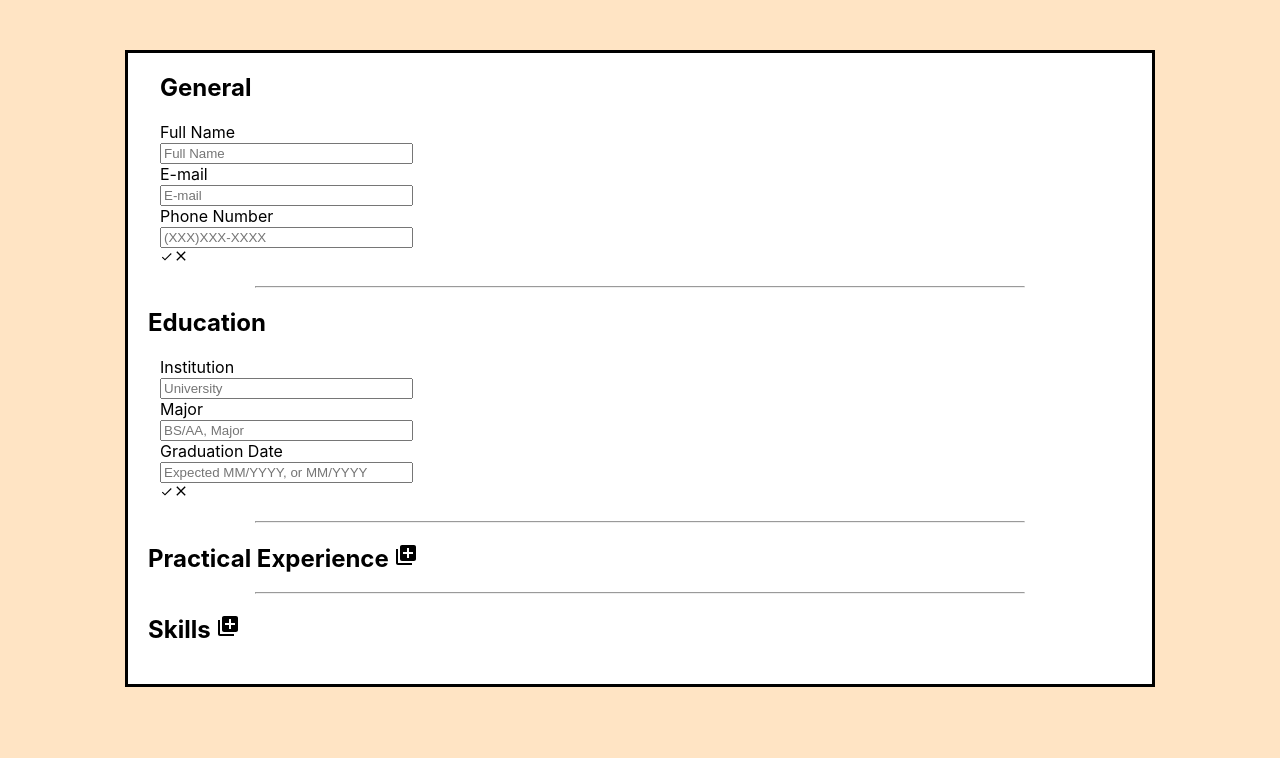
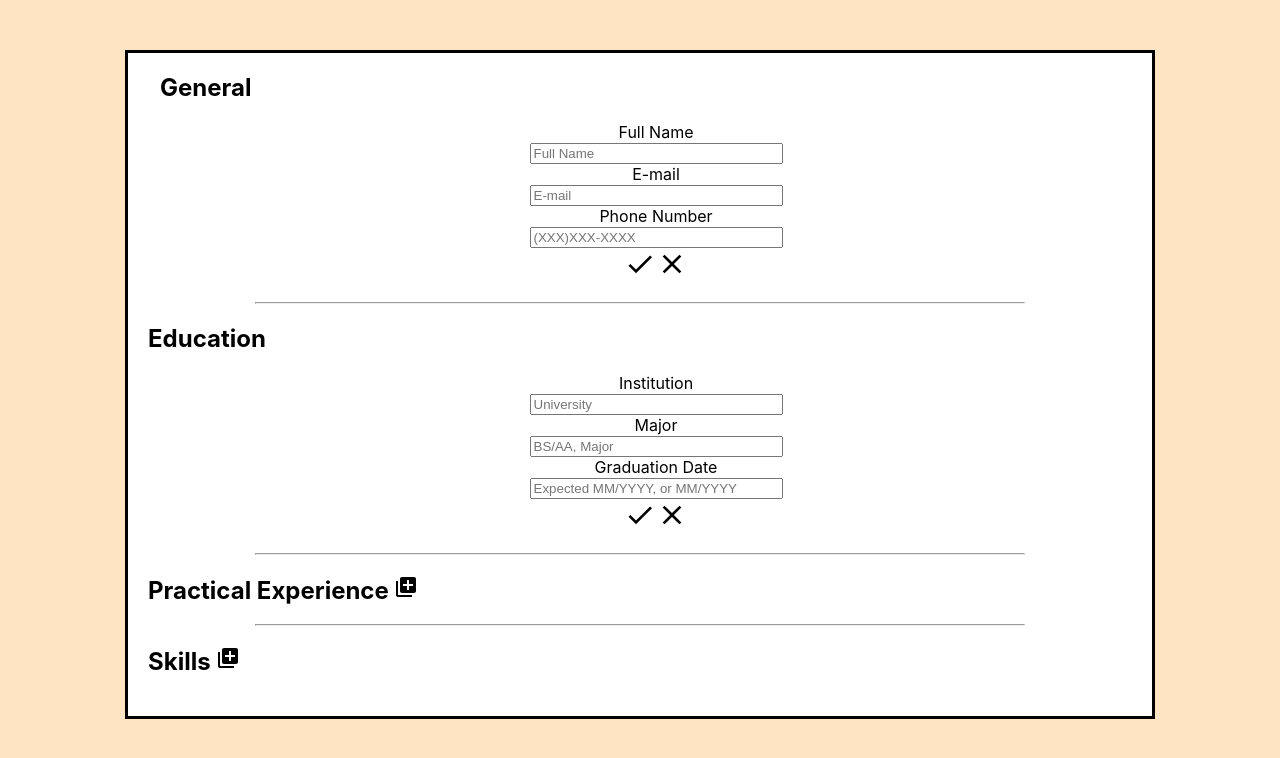
Before and after one commit to Tchao770/CV-Creator, a React (Create React App) app: page / in a window 1280 px wide. Shown: the top 758 px of the page. Built offline with nearby package versions, Linux system fonts and the light colour scheme.

Commit message:
Enlarged icons, centered input forms

```diff
--- a/src/App.js
+++ b/src/App.js
@@ -62,7 +62,7 @@ class App extends Component {
 			<div>
 				<div className="container">
 					<div className="sideButton"></div>
-					<General classname="sectionCard" fullName="fullName" />
+					<General classname="sectionCard"/>
 					<hr style={{ width: "75%" }} />
 					<h2>Education</h2>
 					<div className="sideButton"></div>
--- a/src/components/Educational.js
+++ b/src/components/Educational.js
@@ -1,5 +1,6 @@
 import React, { Component } from 'react';
 import { MdDone, MdClear } from 'react-icons/md';
+import { IconContext } from 'react-icons';
 
 class EducationalInfo extends Component {
     constructor() {
@@ -39,7 +40,7 @@ class EducationalInfo extends Component {
 
     handleSave(event) {
         event.preventDefault();
-        const [school, major, date] = event.target;
+        const [school, major, date] = event.target.parentNode;
         const options = [school.value, major.value, date.value]
         if (options.indexOf("") > -1) {
             alert("Please fill out all fields in Educational section")
@@ -77,7 +78,7 @@ class EducationalInfo extends Component {
         const { classname } = this.props;
         const { schoolName, major, gradDate } = this.state;
         return (
-            <form className={classname} onSubmit={this.handleSave}>
+            <form className={classname}>
                 <label>Institution</label><br />
                 <input name="schoolName" placeholder="University"
                     value={schoolName} onChange={this.handleChange} /><br />
@@ -87,8 +88,10 @@ class EducationalInfo extends Component {
                 <label>Graduation Date</label><br />
                 <input name="gradDate" placeholder="Expected MM/YYYY, or MM/YYYY"
                     value={gradDate} onChange={this.handleChange} /><br />
-                <button type="submit"><MdDone className="buttons"/></button>
-                <MdClear className="buttons" onClick={this.handleCancel} />
+                <IconContext.Provider value={{ size: "2em" }}>
+                <MdDone className="buttons" onClick={this.handleSave} />
+                    <MdClear className="buttons" onClick={this.handleCancel} />
+                </IconContext.Provider>
             </form>
         );
     }
--- a/src/components/General.js
+++ b/src/components/General.js
@@ -1,5 +1,6 @@
 import React, { Component } from 'react';
 import { MdDone, MdClear, MdPhone, MdEmail } from 'react-icons/md';
+import { IconContext } from 'react-icons';
 
 class GeneralInfo extends Component {
     constructor() {
@@ -39,7 +40,7 @@ class GeneralInfo extends Component {
 
     handleSave(event) {
         event.preventDefault();
-        const [name, email, number] = event.target;
+        const [name, email, number] = event.target.parentNode;
         const options = [name.value, email.value, number.value]
         if (options.indexOf("") > -1) {
             alert("Please fill out all fields in General Section")
@@ -62,16 +63,12 @@ class GeneralInfo extends Component {
         });
     }
 
-    handleValidation() {
-        let fields = this.state.fields;
-    }
-
     renderDisplay() {
         const { fullName, email, number } = this.state;
         return (
             <div className="genDisplay" onClick={this.toggleEdit}>
                 <h1 id="fullName">{fullName}</h1>
-                <p id="email"><MdEmail /> {email}</p>
+                <p id="email"><MdEmail value={{ size: "200em" }} /> {email}</p>
                 <p id="phone"><MdPhone /> {number}</p>
             </div>
         );
@@ -81,28 +78,27 @@ class GeneralInfo extends Component {
         const { classname } = this.props;
         const { fullName, email, number } = this.state;
         return (
-            <form className={classname} onSubmit={this.handleSave} noValidate>
-                <h2>General</h2>
+            <form className={classname}>
+                <h2 style={{ textAlign: "left" }}>General</h2>
                 <label>Full Name</label><br />
                 <input name="fullName" type="text" placeholder="Full Name"
-                    value={fullName} onChange={this.handleChange} required /><br />
+                    value={fullName} onChange={this.handleChange} /><br />
                 <label>E-mail</label><br />
                 <input name="email" type="email" placeholder="E-mail"
-                    value={email} onChange={this.handleChange} required /><br />
+                    value={email} onChange={this.handleChange} /><br />
                 <label>Phone Number</label><br />
                 <input name="number" placeholder="(XXX)XXX-XXXX"
-                    value={number} onChange={this.handleChange} required /><br />
-                <button type="submit"><MdDone className="buttons" /></button>
-                <MdClear className="buttons" onClick={this.handleCancel} />
+                    value={number} onChange={this.handleChange} /><br />
+                <IconContext.Provider value={{ size: "2em" }}>
+                    <MdDone className="buttons" onClick={this.handleSave} />
+                    <MdClear className="buttons" onClick={this.handleCancel} />
+                </IconContext.Provider>
             </form>
         );
     }
 
     render() {
-        if (this.state.editMode)
-            return this.renderEdit();
-        else
-            return this.renderDisplay();
+        return (this.state.editMode) ? this.renderEdit() : this.renderDisplay();
     }
 }
 
--- a/src/components/Practical.js
+++ b/src/components/Practical.js
@@ -1,5 +1,6 @@
 import React, { Component } from 'react';
 import { MdDone, MdClear, MdDelete } from 'react-icons/md';
+import { IconContext } from 'react-icons';
 
 class PracticalInfo extends Component {
     constructor() {
@@ -43,7 +44,7 @@ class PracticalInfo extends Component {
 
     handleSave(event) {
         event.preventDefault();
-        const [company, position, timeB, timeE] = event.target;
+        const [company, position, timeB, timeE] = event.target.parentNode;
         const options = [company.value, position.value, timeB.value, timeE.value]
         if (options.indexOf("") > -1) {
             alert("Please fill out all fields in Practical Experience section")
@@ -96,7 +97,7 @@ class PracticalInfo extends Component {
         const { classname } = this.props;
         const { companyName, position, timeBegin, timeEnd, task } = this.state;
         return (
-            <form className={[classname, "pracDisplay"].join(' ')} onSubmit={this.handleSave}>
+            <form className={classname}>
                 <label>Company Name</label><br />
                 <input name="companyName" placeholder="Name of Company"
                     value={companyName} onChange={this.handleChange} /><br />
@@ -110,10 +111,12 @@ class PracticalInfo extends Component {
                 <input name="timeEnd" placeholder="MM/YYYY or Current"
                     value={timeEnd} onChange={this.handleChange} /><br />
                 <label>Relevant Tasks</label><br />
-                <textarea name="task" placeholder="Press enter for new task" value={task} rows="2" cols="33" onChange={this.handleChange} /><br />
-                <button type="submit"><MdDone className="buttons" /></button>
-                <MdClear className="buttons" onClick={this.handleCancel} />
-                <MdDelete className="buttons" onClick={this.removeButton} />
+                <textarea name="task" placeholder="Press enter for new task" value={task} rows="5" cols="33" onChange={this.handleChange} /><br />
+                <IconContext.Provider value={{ size: "2em" }}>
+                <MdDone className="buttons" onClick={this.handleSave} />
+                    <MdClear className="buttons" onClick={this.handleCancel} />
+                    <MdDelete className="buttons" onClick={this.removeButton} />
+                </IconContext.Provider>
             </form>
         );
     }
--- a/src/components/Skills.js
+++ b/src/components/Skills.js
@@ -1,5 +1,6 @@
 import React, { Component } from 'react';
 import { MdDone, MdClear, MdDelete } from 'react-icons/md';
+import { IconContext } from 'react-icons';
 
 class SkillInfo extends Component {
     constructor() {
@@ -38,7 +39,7 @@ class SkillInfo extends Component {
 
     handleSave(event) {
         event.preventDefault();
-        if (event.target[0].value === "") {
+        if (event.target.parentNode[0].value === "") {
             alert("Please fill out all fields in Skills section")
         }
         else {
@@ -82,16 +83,18 @@ class SkillInfo extends Component {
         const { classname } = this.props;
         const { skill, level } = this.state;
         return (
-            <form className={classname} onSubmit={this.handleSave}>
+            <form className={classname} >
                 <label>Skill</label><br />
                 <input name="skill" placeholder="C++, Python, etc."
                     value={skill} onChange={this.handleChange} /><br />
                 {/*<label>Level (Out of 10)</label><br />
                 <input type="number" name="level"
                 value={level} onChange={this.handleChange} /><br />*/}
-                <button type="submit"><MdDone className="buttons" /></button>
-                <MdClear className="buttons" onClick={this.handleCancel} />
-                <MdDelete className="buttons" onClick={this.removeButton} />
+                <IconContext.Provider value={{ size: "2em" }}>
+                <MdDone className="buttons" onClick={this.handleSave} />
+                    <MdClear className="buttons" onClick={this.handleCancel} />
+                    <MdDelete className="buttons" onClick={this.removeButton} />
+                </IconContext.Provider>
             </form>
         );
     }
--- a/src/styles/App.css
+++ b/src/styles/App.css
@@ -14,10 +14,9 @@ ul {
   margin-top: 0;
 }
 
-button {
-  padding: 0;
-  border: none;
-  background: none;
+button:focus {
+  outline: none;
+  box-shadow: none;
 }
 
 .container {
@@ -46,7 +45,7 @@ body {
 }
 
 .sectionCard {
-  text-align: left;
+  text-align: center;
   padding-left: 2em;
   padding-bottom: 10px;
 }
@@ -68,16 +67,13 @@ body {
   transition-duration: 0.4s;
 }
 
-.pracDisplay {
-  text-align: left;
-  padding-left: 2em;
-}
 
 .buttons:hover {
   background-color: rgb(253, 197, 123);
   animation-duration: 0.5ms;
   user-select: none;
   transition-duration: 0.4s;
+  border-radius: 50%;
 }
 
 .genDisplay>h1 {
```
Also changed, not shown: 1 other file (tests, documents, lock files or other folders).
